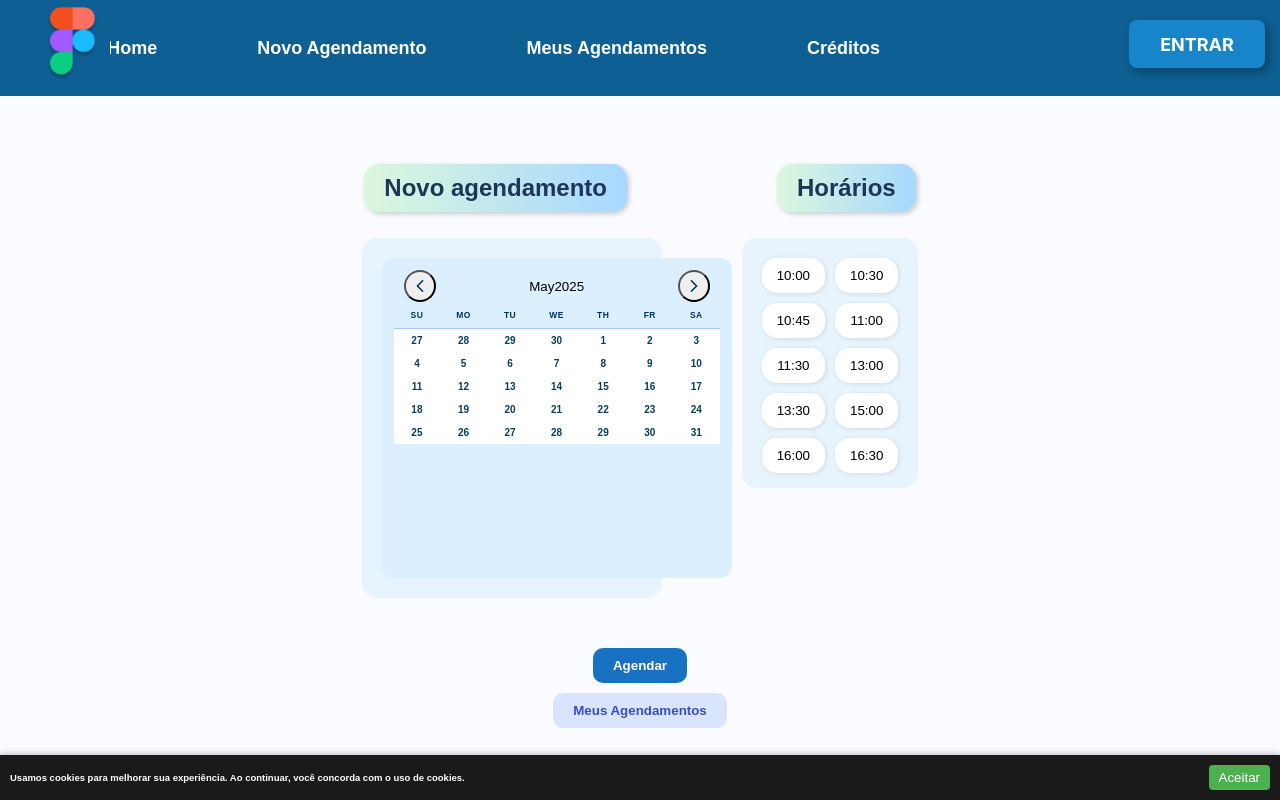
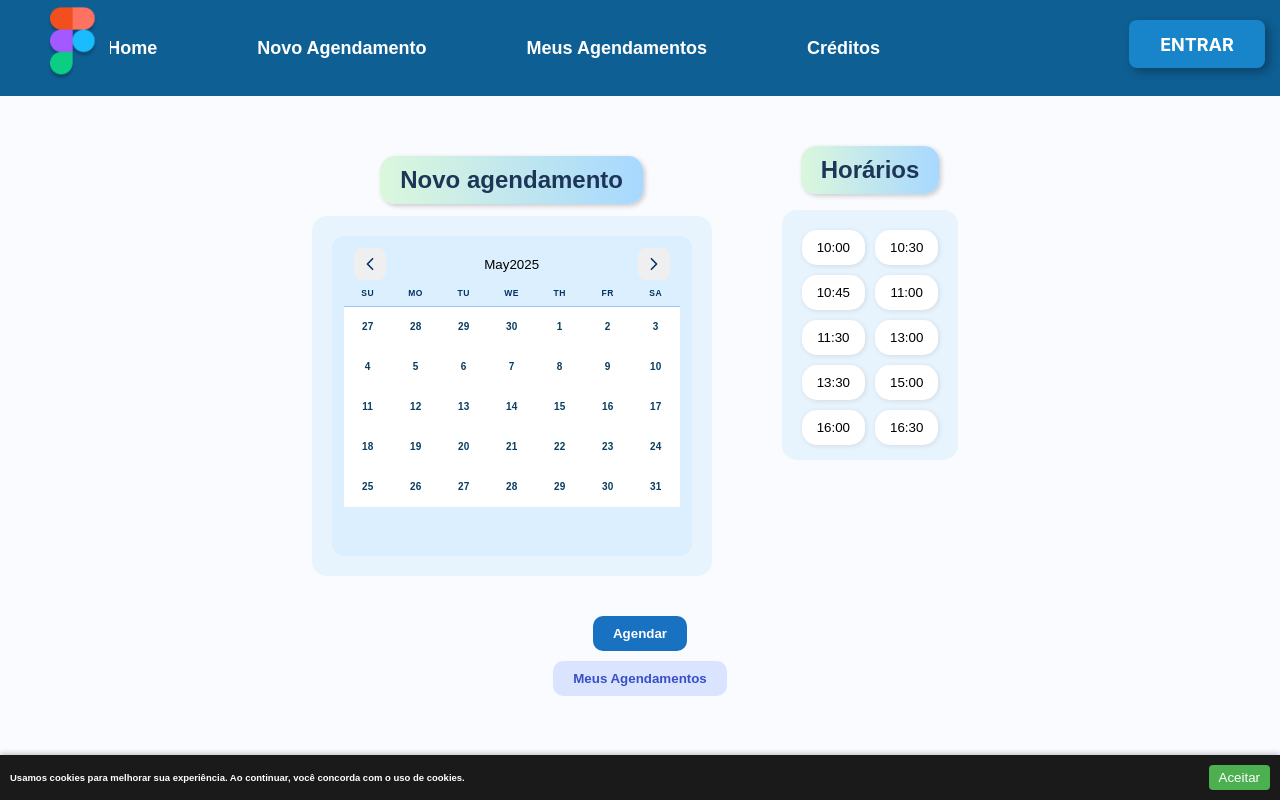
Before and after one commit to cpejr/frontend-agendamentos, a React (Vite) app: page /novoagendamento in a window 1280 px wide. Shown: the top 800 px of the page. Built offline with nearby package versions, Linux system fonts and the light colour scheme.

Commit message:
feat: NewAppointments page added

```diff
--- a/src/Pages/Novo Agendamento/NovoAgendamento.jsx
+++ b/src/Pages/Novo Agendamento/NovoAgendamento.jsx
@@ -1,6 +1,6 @@
 import React, { useState, useEffect } from "react";
 import { useNavigate } from "react-router-dom";
-import CalendarFunction from "../../components/features/Calendar/Calendar"; // seu path correto
+import CalendarFunction from "../../components/features/Calendar/Calendar";
 import {
   Container,
   Wrapper,
@@ -10,8 +10,7 @@ import {
   ButtonContainer,
   ScheduleButton,
   MyAppointmentsButton,
-  HighlightedTitle,
-  HorizontalContainer,
+  Title,
 } from "./Styles";
 import CookieBanner from "../../components/commons/CookiesBanner/CookiesBanner";
 
@@ -22,16 +21,8 @@ export default function NewAppointmentPage() {
   const navigate = useNavigate();
 
   const timeSlots = [
-    "10:00",
-    "10:30",
-    "10:45",
-    "11:00",
-    "11:30",
-    "13:00",
-    "13:30",
-    "15:00",
-    "16:00",
-    "16:30",
+    "10:00", "10:30", "10:45", "11:00", "11:30",
+    "13:00", "13:30", "15:00", "16:00", "16:30",
   ];
 
   const handleTimeSelect = (time) => {
@@ -60,12 +51,9 @@ export default function NewAppointmentPage() {
 
   return (
     <Container>
-      <HorizontalContainer>
-        <HighlightedTitle>Novo agendamento</HighlightedTitle>
-        <HighlightedTitle>Horários</HighlightedTitle>
-      </HorizontalContainer>
-
       <Wrapper>
+        <div style={{ display: "flex", flexDirection: "column", justifyContent: "center" }}>
+          <Title>Novo agendamento</Title>
           <CalendarContainer>
             <CalendarFunction
               value={selectedDate}
@@ -76,7 +64,10 @@ export default function NewAppointmentPage() {
               error={false}
             />
           </CalendarContainer>
+        </div>
 
+        <div style={{ display: "flex", flexDirection: "column", justifyContent: "center" }}>
+          <Title>Horários</Title>
           <TimeSlotsContainer>
             {timeSlots.map((slot) => (
               <TimeSlotButton
@@ -88,6 +79,7 @@ export default function NewAppointmentPage() {
               </TimeSlotButton>
             ))}
           </TimeSlotsContainer>
+        </div>
       </Wrapper>
 
       <ButtonContainer>
--- a/src/Pages/Novo Agendamento/Styles.js
+++ b/src/Pages/Novo Agendamento/Styles.js
@@ -15,15 +15,17 @@ export const Wrapper = styled.div`
   gap: 60px;
   flex-wrap: nowrap;
   margin-bottom: 20px;
+  align-items: flex-start;
 `;
-
 export const CalendarContainer = styled.div`
   background-color: #e8f4fd;
   padding: 20px;
   border-radius: 15px;
-  margin: 10px;
-  width:  300px;
+
+  width: 400px;
+
 `;
+
 
 export const TimeSlotsContainer = styled.div`
   background-color: #e8f4fd;
@@ -37,7 +39,7 @@ export const TimeSlotsContainer = styled.div`
   overflow-y: auto;
 `;
 
-export const HighlightedTitle = styled.h2`
+export const Title = styled.h2`
   margin-top: 5%;
   margin-bottom: 3%;
   background: linear-gradient(to right, #dbf7dc, #a7d8ff);
@@ -55,7 +57,7 @@ export const HighlightedTitle = styled.h2`
 `;
 
 export const TimeSlotButton = styled.button`
-  background-color: ${({ selected }) => (selected ? "#74c0fc" : "white")};
+  background-color: ${({ selected }) => (selected ? "#2a81d0" : "white")};
   border: none;
   border-radius: 15px;
   padding: 10px 15px;
@@ -64,9 +66,10 @@ export const TimeSlotButton = styled.button`
   transition: background-color 0.3s;
 
   &:hover {
-    background-color: ${({ selected }) => (selected ? "#4dabf7" : "#f1f3f5")};
+    background-color: ${({ selected }) => (selected ? "#1971c2" : "#c6defe")};
   }
 `;
+
 
 export const ButtonContainer = styled.div`
   margin-top: 20px;
@@ -106,6 +109,6 @@ export const MyAppointmentsButton = styled.button`
 
 export const HorizontalContainer = styled.div`
   display: flex;
-  gap: 150px;
+  gap: 50px;
   align-items: center;
 `;
--- a/src/components/features/Calendar/Calendar.jsx
+++ b/src/components/features/Calendar/Calendar.jsx
@@ -12,7 +12,7 @@ export default function CalendarFunction({
   dateFormat,
 }) {
   return (
-    <Container>
+
       <StyledCalendar
         inline
         value={value}
@@ -29,7 +29,7 @@ export default function CalendarFunction({
           padding: "12px",
         }}
       />
-    </Container>
+
   );
 }
 
--- a/src/components/features/Calendar/Styles.js
+++ b/src/components/features/Calendar/Styles.js
@@ -43,8 +43,9 @@ export const StyledCalendar = styled(Calendar)`
   display: flex;
   align-items: center;
   justify-content: center;
-    border-radius: 50%;
+  border-radius: 8px;
   transition: background-color 0.3s ease;
+  border: none ;
 }
 
   .p-datepicker-prev:hover,
@@ -75,20 +76,28 @@ export const StyledCalendar = styled(Calendar)`
     transition: background-color 0.3s ease;
   }
 
-  /* Hover com bolinha azul nas datas */
+
+.p-datepicker-calendar td {
+  width: 30px !important;
+  height: 40px !important;
+  padding: 0 !important;
+  text-align: center;
+  vertical-align: middle;
+
+  background-color: white !important;
+}
+
   .p-datepicker-calendar td:hover:not(.p-disabled):not(.p-highlight) {
-    background-color: #a0c8ff !important;
-    border-radius: 50% !important;
+    background-color: #3a78d7 !important;
+    border-radius: 100% !important;
     cursor: pointer;
   }
 
   .p-datepicker-calendar td.p-highlight {
-    background-color: #3a78d7 !important;
+    background-color:rgb(255, 255, 255) !important;
     border-radius: 50% !important;
     color: white !important;
   }
 
-  .p-datepicker-calendar td.p-disabled {
-    color: #bbb !important;
-  }
+
 `;
```
Lines whose indentation alone changed are shown as unchanged.
